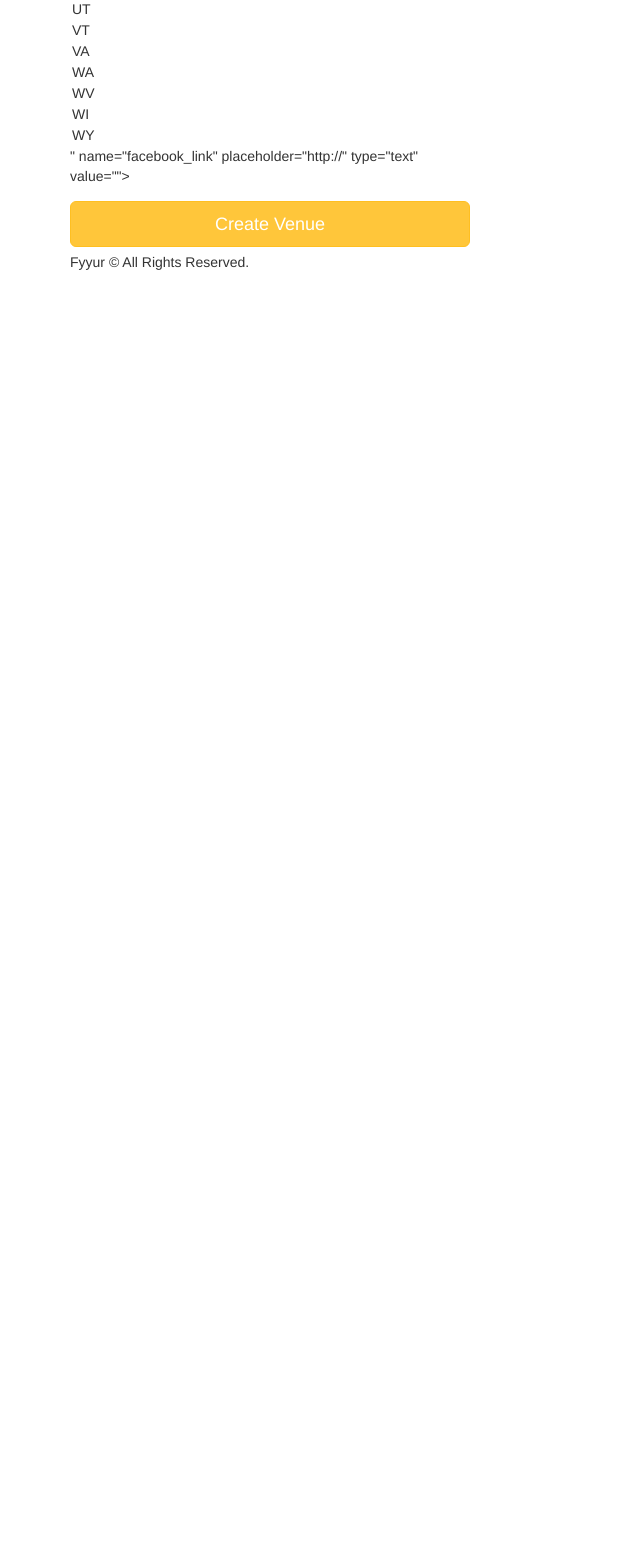
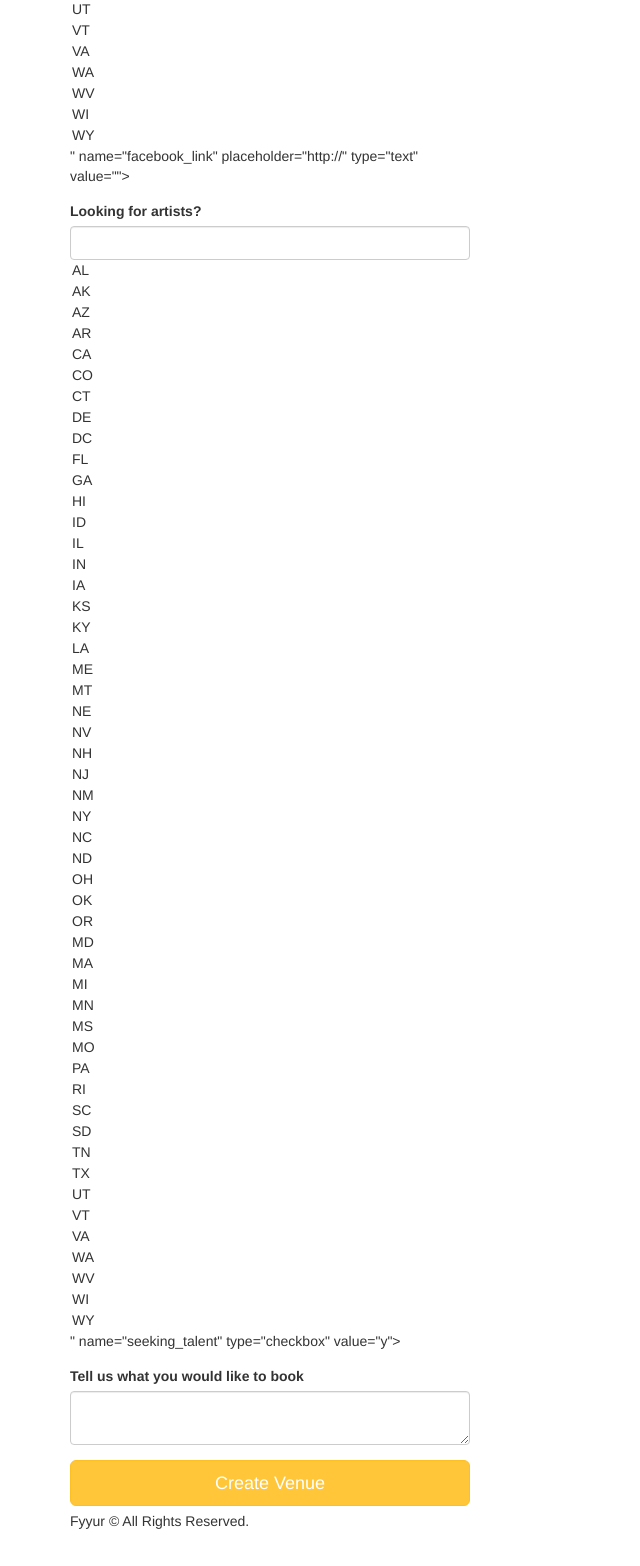
Before and after one commit to tommcginty/Fyyur-Project, a Flask app: page /venues/create in a window 1280 px wide. Shown: the part 1929-3495 px from the top of the page, without its empty margins (0-640 px from the left). Before the commit the page ends 2199 px from the top, so only its background shows below. Run offline with Flask 2, Linux system fonts and the light colour scheme; some libraries are stand-ins or nearby versions.

Commit message:
Adds additional form information for venues

```diff
--- a/forms.py
+++ b/forms.py
@@ -1,7 +1,8 @@
 from datetime import datetime
 from flask_wtf import Form
-from wtforms import StringField, SelectField, SelectMultipleField, DateTimeField
+from wtforms import StringField, SelectField, SelectMultipleField, DateTimeField, TextAreaField, BooleanField
 from wtforms.validators import DataRequired, AnyOf, URL
+
 
 class ShowForm(Form):
     artist_id = StringField(
@@ -113,8 +114,17 @@
             ('Other', 'Other'),
         ]
     )
+    website_link = StringField(
+        'website_link', validators=[URL()]
+    )
     facebook_link = StringField(
         'facebook_link', validators=[URL()]
+    )
+    seeking_talent = BooleanField(
+        'seeking_talent'
+    )
+    seeking_description = TextAreaField(
+        'seeking_description'
     )
 
 class ArtistForm(Form):
--- a/templates/forms/new_venue.html
+++ b/templates/forms/new_venue.html
@@ -33,9 +33,18 @@
         {{ form.genres(class_ = 'form-control', placeholder='Genres, separated by commas', id=form.state, autofocus = true) }}
       </div>
       <div class="form-group">
-          <label for="genres">Facebook Link</label>
+          <label for="facebook_link">Facebook Link</label>
           {{ form.facebook_link(class_ = 'form-control', placeholder='http://', id=form.state, autofocus = true) }}
-        </div>
+      </div>
+      <div class="form-group">
+        <label for="seeking_talent">Looking for artists?</label>
+        {{ form.seeking_talent(class_ = 'form-control', id=form.state, autofocus = true) }}
+      </div>
+      <div class="form-group">
+        <label for="seeking_description">Tell us what you would like to book</label>
+        {{ form.seeking_description(class_ = 'form-control', autofocus = true) }}
+      </div>
+
       <input type="submit" value="Create Venue" class="btn btn-primary btn-lg btn-block">
     </form>
   </div>
```
Also changed, not shown: app.py (+4 -4 lines).
